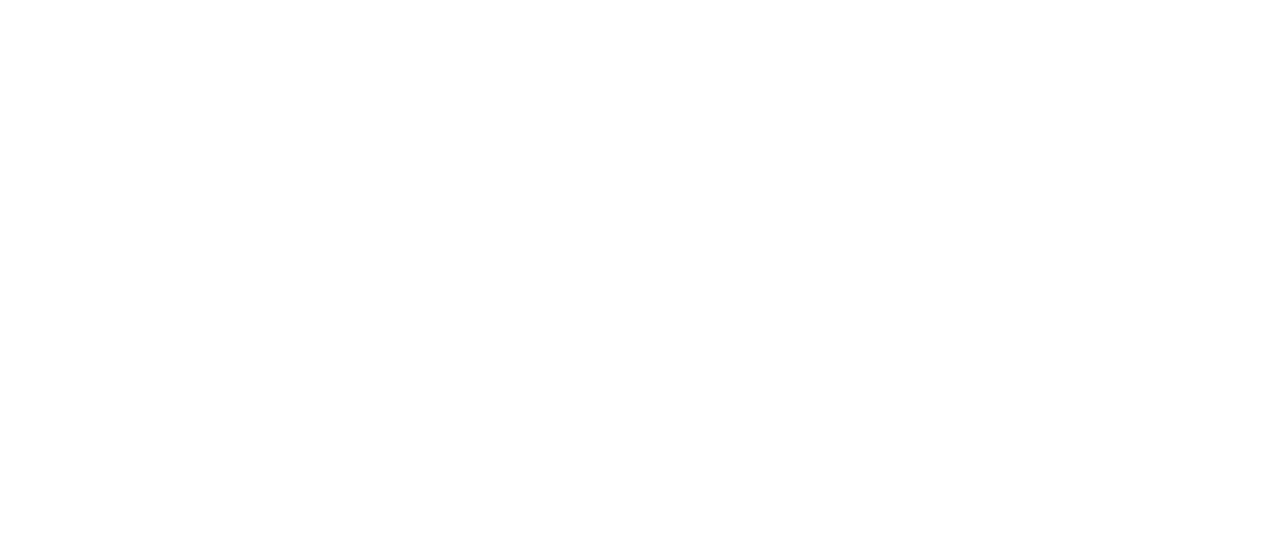
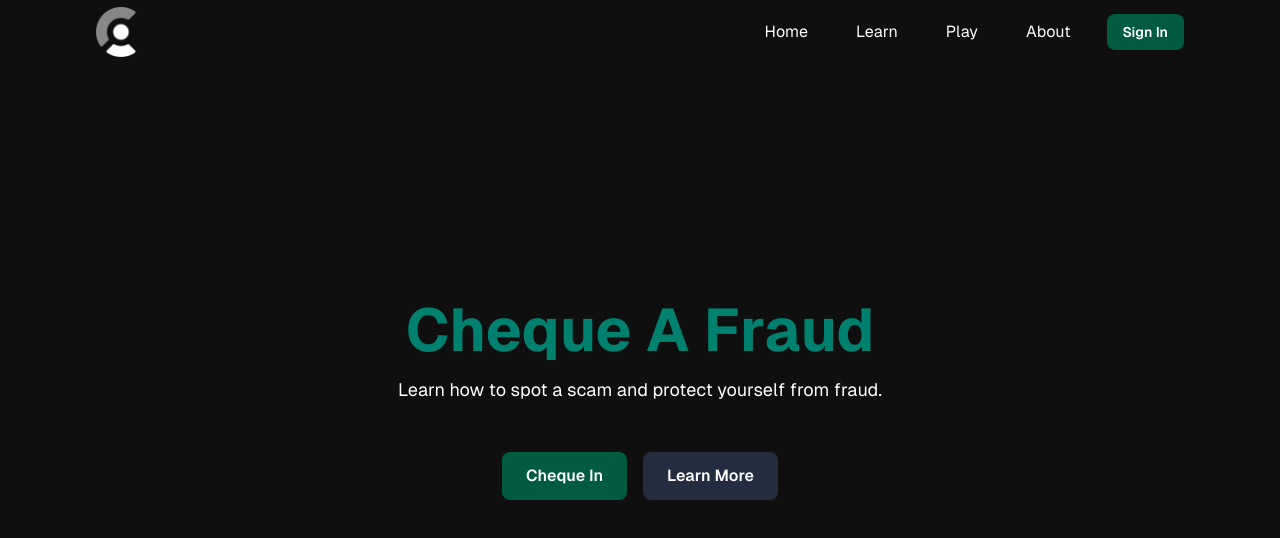
Before and after one commit to karanjot-gaidu/sachacks, a Next.js app: page / in a window 1280 px wide. Shown: the top 538 px of the page. Built offline with nearby package versions, Linux system fonts and the light colour scheme; no server answers.

Commit message:
Changed Landing Page

```diff
--- /dev/null
+++ b/app/components/navbar.tsx
@@ -0,0 +1,72 @@
+"use client";
+
+import Link from "next/link";
+import Image from "next/image";
+import { SignInButton, SignedIn, SignedOut, useClerk, useUser } from "@clerk/nextjs";
+import { useRouter } from "next/navigation";
+
+export default function Navbar() {
+    const router = useRouter();
+    const { isSignedIn } = useUser();
+    const { openSignIn, signOut } = useClerk();
+
+
+    const handlePlaySignIn = () => {
+        if (isSignedIn) {
+          router.push("/play");
+        } else {
+          openSignIn({ redirectUrl: "/play" });
+        }
+      };
+
+      const handleLearnSignIn = () => {
+        if (isSignedIn) {
+          router.push("/learn");
+        } else {
+          openSignIn({ redirectUrl: "/learn" });
+        }
+      };
+
+    return (
+        <nav className="bg-[#0F0F0F] shadow-lg fixed w-full z-10 top-0 left-0 right-0 h-16">
+            <div className="max-w-6xl mx-auto px-4 sm:px-6 lg:px-8 h-full">
+                <div className="flex justify-between items-center h-full">
+                    <Link href="/" className="flex items-center h-full">
+                        <Image src="/light-logo.png" alt="logo" width={50} height={50} />
+                    </Link>
+                    <div className="flex items-center h-full space-x-6">
+                        <Link href="/" className="flex items-center h-full px-3 text-white hover:text-[#008170] transition-colors">Home</Link>
+                        <button
+                            onClick={handleLearnSignIn}
+                            className="flex items-center h-full px-3 text-white hover:text-[#008170] transition-colors"
+                        >
+                            Learn
+                        </button>
+                        <button
+                            onClick={handlePlaySignIn}
+                            className="flex items-center h-full px-3 text-white hover:text-[#008170] transition-colors"
+                        >
+                            Play
+                        </button>
+                        <Link href="/about" className="flex items-center h-full px-3 text-white hover:text-[#008170] transition-colors">About</Link>
+                        <div className="flex items-center">
+                            {!isSignedIn && (
+                                <button onClick={() => openSignIn()} className="px-4 py-2 rounded-lg bg-[#005B41] hover:bg-[#008170] text-white text-sm font-semibold transition-colors duration-300">
+                                    Sign In
+                                </button>
+                            )}
+                            {isSignedIn && (
+                                <button
+                                    onClick={() => signOut()}
+                                    className="px-4 py-2 rounded-lg bg-[#005B41] hover:bg-[#008170] text-white text-sm font-semibold transition-colors duration-300"
+                                >
+                                    Sign Out
+                                </button>
+                            )}
+                        </div>
+                    </div>
+                </div>
+            </div>
+        </nav>
+    )
+}
--- a/app/layout.tsx
+++ b/app/layout.tsx
@@ -3,7 +3,7 @@ import "./globals.css";
 import Script from "next/script";
 import { Metadata } from "next";
 import localFont from "next/font/local";
-
+import Navbar from "./components/navbar";
 export const metadata: Metadata = {
   metadataBase: new URL("https://clerk-next-app.vercel.app/"),
   title: "Next.js Clerk Template",
@@ -47,6 +47,7 @@ export default function RootLayout({
         }}
       >
         <body className={`min-h-screen flex flex-col antialiased`}>
+          <Navbar />
           {children}
         </body>
       </ClerkProvider>
--- a/app/page.tsx
+++ b/app/page.tsx
@@ -4,7 +4,7 @@ import { SignInButton, SignedIn, SignedOut } from "@clerk/nextjs"
 export default function Home() {
   return (
     <>
-      <main className="bg-[#FAFAFA] relative">
+      <main className="bg-[#0F0F0F] relative">
       {/* <div className="relative flex gap-3">
               <SignedIn>
                 <Link
@@ -22,6 +22,22 @@ export default function Home() {
                 </SignInButton>
               </SignedOut>
             </div> */}
+
+        <div className="max-w-6xl mx-auto px-4 sm:px-6 lg:px-8 h-full">
+          <div className="flex flex-col items-center justify-center h-screen w-full">
+            <h1 className="text-6xl font-bold text-[#008170] mb-4">Cheque A Fraud</h1>
+            <p className="text-white text-lg mb-8">
+              Learn how to spot a scam and protect yourself from fraud.
+            </p>
+            <div className="flex flex-row items-center justify-center space-x-4 mt-4">
+              <button className="px-6 py-3 rounded-lg bg-[#005B41] hover:bg-[#008170] text-white text-base font-semibold transition-colors duration-300">
+                Cheque In
+              </button>
+              <button className="px-6 py-3 rounded-lg bg-[#232D3F] hover:bg-[#005B41] text-white text-base font-semibold transition-colors duration-300">Learn More</button>
+            </div>
+          </div>
+        </div>
+
         </main>
     </>
   )
```
Also changed, not shown: 1 other file (tests, documents, lock files or other folders).
